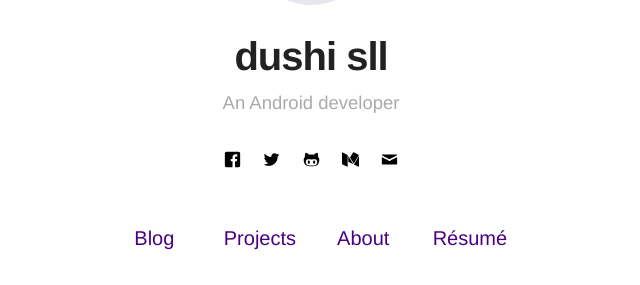
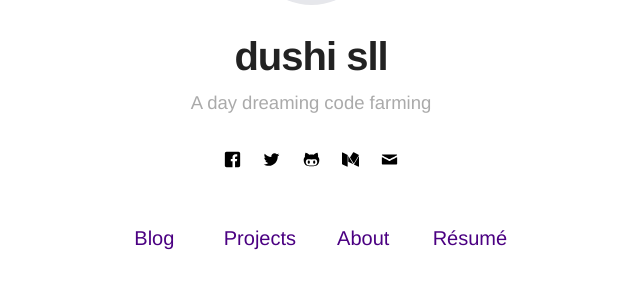
Before and after one commit to dushisll/dushisll.github.io, a Jekyll site: the page built from index.html, in a window 1280 px wide. Shown: the part 245-530 px from the top of the page, without its empty margins (329-969 px from the left). Built offline with Jekyll 4.4.1, drawn with Linux system fonts in a browser that asks for light colours.

Commit message:
change 2

```diff
--- a/_config.yml
+++ b/_config.yml
@@ -1,6 +1,6 @@
 # main text of home
 name: dushi sll
-bio: An Android developer
+bio: A day dreaming code farming
 
 # twitter summary info
 description: A blog about technology and stuff related
@@ -16,7 +16,7 @@ resume: true
 resume-external: true
 resume-url: https://www.baidu.com
 
-url: https://dushisll.github.io
+url: https://www.石靓靓.cn
 # your url: http://USERNAME.github.io
 
 permalink: /:title/
```
Also changed, not shown: 1 other file.
